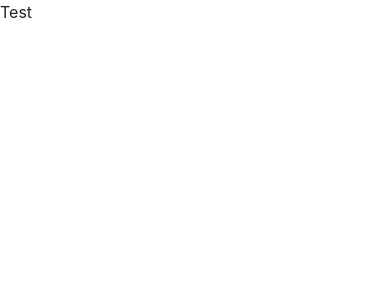
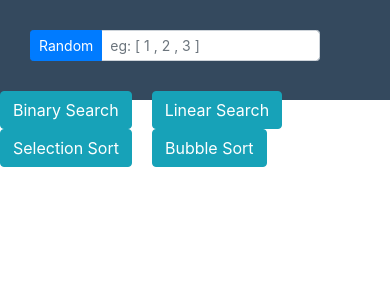
Before and after one commit to SuryaCruz/sorting-and-searching-algorithm-visualizer, a React (Create React App) app in the folder client/: page / in a window 390 px wide. Shown: the top 300 px of the page. Built offline with nearby package versions, Linux system fonts and the light colour scheme; the HTML template or start-up script is replaced by a standard one.

Commit message:
ADDED: NavBar v1. TODO: Add more algorithms to navbar, add toggler for searching and sorting. Improve design. Add compatibility for mobile.

```diff
--- a/client/src/App.css
+++ b/client/src/App.css
@@ -0,0 +1,20 @@
+.navBar{
+    width: 100%;
+    height: 100px;
+    background-color: #34495e;
+}
+
+.arrayInput{
+    width: 350px;
+    padding: 30px;
+    margin-right:20px;
+    display: inline-block;
+}
+
+.algorithms{
+    display: inline-block;
+}
+
+.buttonPadding{
+    margin-right:20px;
+}
--- a/client/src/App.js
+++ b/client/src/App.js
@@ -1,10 +1,13 @@
 import React from 'react';
+import NavBar from './components/NavBar';
+import 'bootstrap/dist/css/bootstrap.min.css';
 import './App.css';
+
 
 function App() {
   return (
     <div className="App">
-      Test
+      <NavBar />
     </div>
   );
 }
--- /dev/null
+++ b/client/src/components/NavBar.js
@@ -0,0 +1,37 @@
+import React, { Component } from 'react';
+import {
+    Input,
+    InputGroup,
+    InputGroupText,
+    InputGroupAddon,
+    Button
+} from 'reactstrap'
+
+class NavBar extends Component{
+    constructor(props){
+        super(props);
+    }
+
+
+    render(){
+        return(
+            <div className="navBar">
+                <div className = "arrayInput">
+                    <InputGroup>
+                        <InputGroupAddon addonType = "prepend"><Button size = "sm" color = "primary">Random</Button></InputGroupAddon>
+                        <Input placeholder = "eg: [ 1 , 2 , 3 ]" size = "sm"/>
+                    </InputGroup>
+                </div>
+                <div className = "algorithms">
+                    <Button color = "info" size = "mb" className = "buttonPadding"> Binary Search </Button>
+                    <Button color = "info" size = "mb" className = "buttonPadding"> Linear Search </Button>
+                    <Button color = "info" size = "mb" className = "buttonPadding"> Selection Sort </Button>
+                    <Button color = "info" size = "mb" className = "buttonPadding"> Bubble Sort </Button>
+                </div>
+            </div>
+        )
+
+    }
+}
+
+export default NavBar;
```
